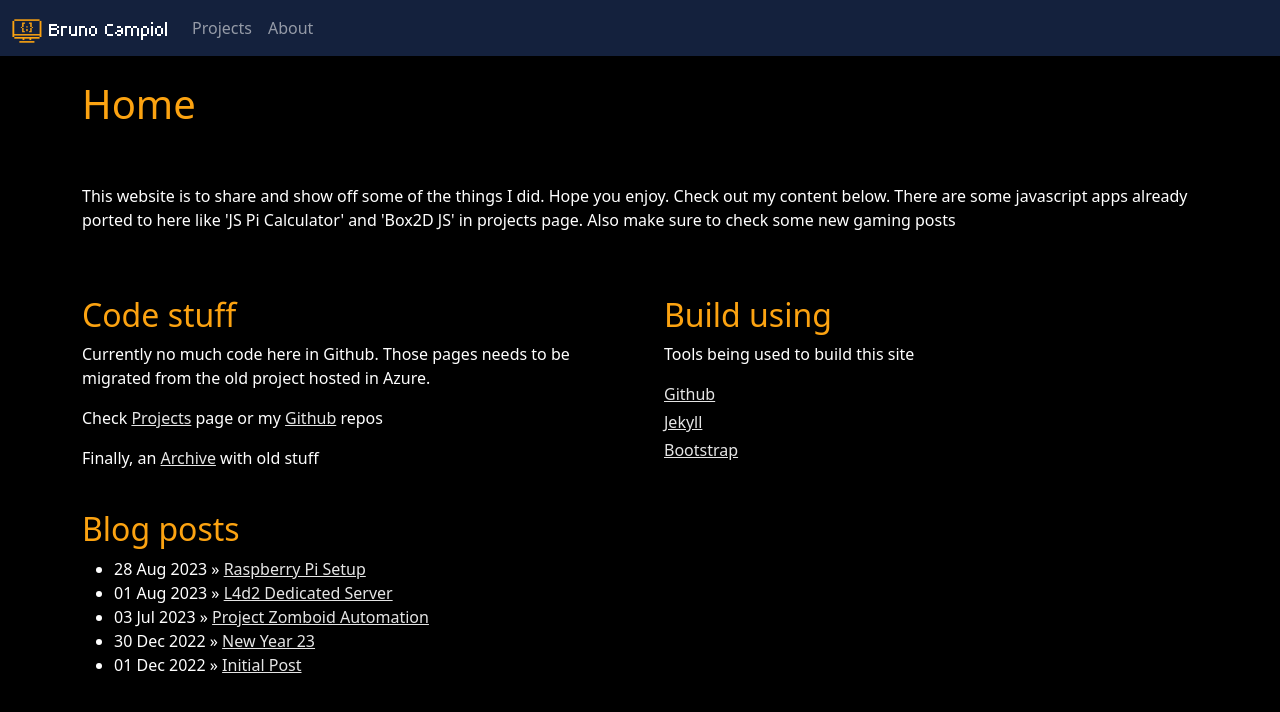
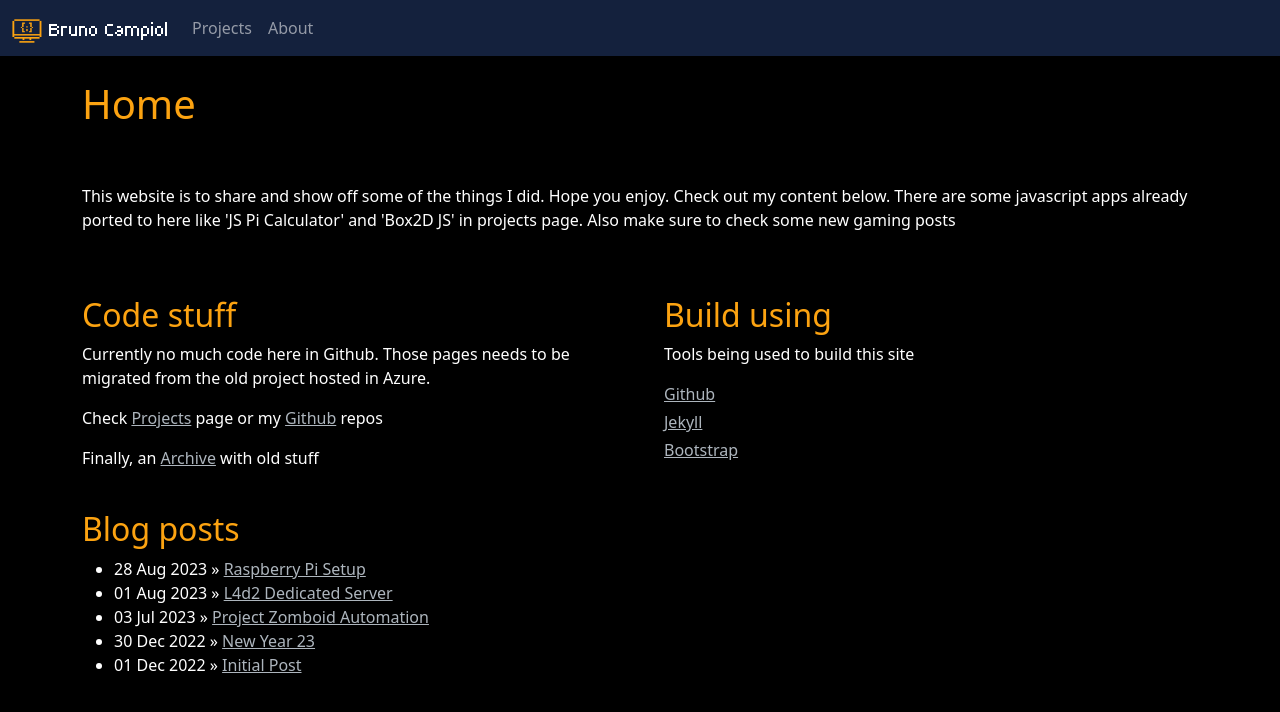
Before and after one commit to brunocampiol/brunocampiol.github.io, a Jekyll site: the page built from index.html, in a window 1280 px wide. Shown: the top 712 px of the page. Built offline with Jekyll 4.4.1, drawn with Linux system fonts in a browser that asks for light colours.

Commit message:
update link color

```diff
--- a/assets/css/style.css
+++ b/assets/css/style.css
@@ -1,5 +1,6 @@
 /* Layout color for all pages */
-/* https://coolors.co/palette/000000-14213d-fca311-e5e5e5-ffffff */
+/* https://coolors.co/palette/000000-14213d-fca311-adb5bd-e5e5e5-ffffff */
+/* https://coolors.co/palette/f8f9fa-e9ecef-dee2e6-ced4da-adb5bd-6c757d-495057-343a40-212529 */
 
 .navbar {
     background-color: #14213D;
@@ -26,7 +27,7 @@ h6 {
 }
 
 a {
-    color: #E5E5E5;
+    color: #ADB5BD;
 }
 
 /* Blur animation for logo */
```
